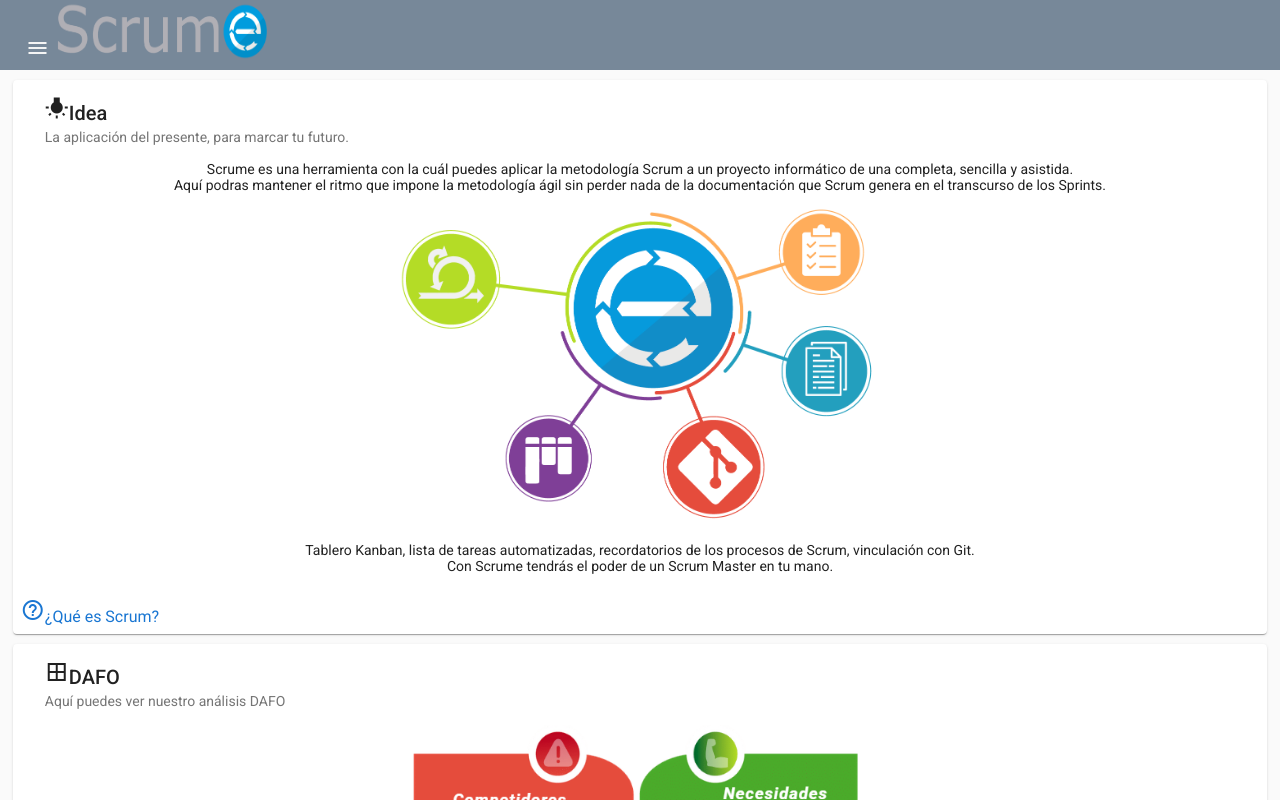
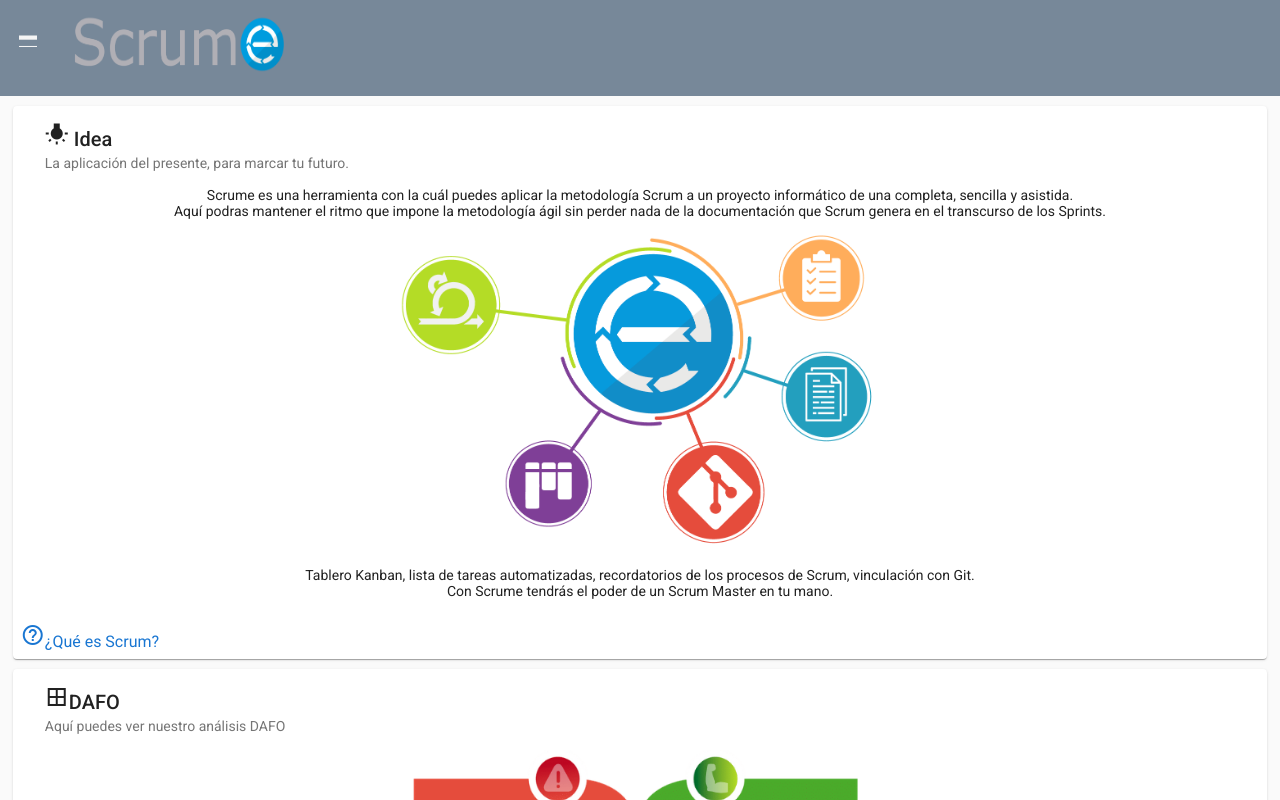
Before and after one commit to manelcecs/scrume, an Angular app: page /bienvenida in a window 1280 px wide. Built offline with nearby package versions, Linux system fonts and the light colour scheme.

Commit message:
minor changes css

```diff
--- a/src/app/app.component.css
+++ b/src/app/app.component.css
@@ -7,11 +7,12 @@
     width: 100%;
     background-color: lightslategray;
     color: whitesmoke;
-    padding-left: 1%;
+    padding: 1%;
 }
 
-.menu > img{
-    padding-top: 10px;
+#icono > mat-icon{
+    margin-top: 10px;
+    font-size: 50px;
 }
 
 .menu > span {
@@ -23,7 +24,19 @@
 }
 
 .menu > mat-icon {
-    font-size: 70px !important;
+    font-size: 40px !important;
+    margin-right: 1%;
+}
+
+#icono{
+    float: left;
+    height: 100%;
+}
+
+#logo{
+    margin-left: 30px;
+    float: left;
+    height: 100%;
 }
 
 mat-sidenav {
@@ -70,3 +83,7 @@
     background-color: darkslategray;
 
 }
+
+.mat-list-item-content{
+    margin-left: 1%;
+}
--- a/src/app/app.component.html
+++ b/src/app/app.component.html
@@ -7,10 +7,12 @@
 
   <mat-sidenav-content>
     <div class="menu" >
-      <span>
+      <div id="icono">
         <mat-icon (click)="sidenav.toggle()">menu</mat-icon>
+      </div>
+      <div id="logo">
         <img src="../assets/logo.png" height="60px" width="220px"/>
-      </span>
+      </div>
     </div>
     <router-outlet></router-outlet>
   </mat-sidenav-content>
--- a/src/app/bienvenida/bienvenida.component.html
+++ b/src/app/bienvenida/bienvenida.component.html
@@ -1,6 +1,9 @@
 <mat-card>
     <mat-card-header>
-        <mat-card-title><mat-icon>wb_incandescent</mat-icon>Idea</mat-card-title>
+        <mat-card-title>
+            <mat-icon>wb_incandescent</mat-icon>
+            Idea
+        </mat-card-title>
         <mat-card-subtitle>La aplicación del presente, para marcar tu futuro.</mat-card-subtitle>
     </mat-card-header>
     <mat-card-content>
```
Also changed, not shown: src/app/bienvenida/bienvenida.component.css (line endings or trailing spaces), src/custom-theme.scss (line endings or trailing spaces).
